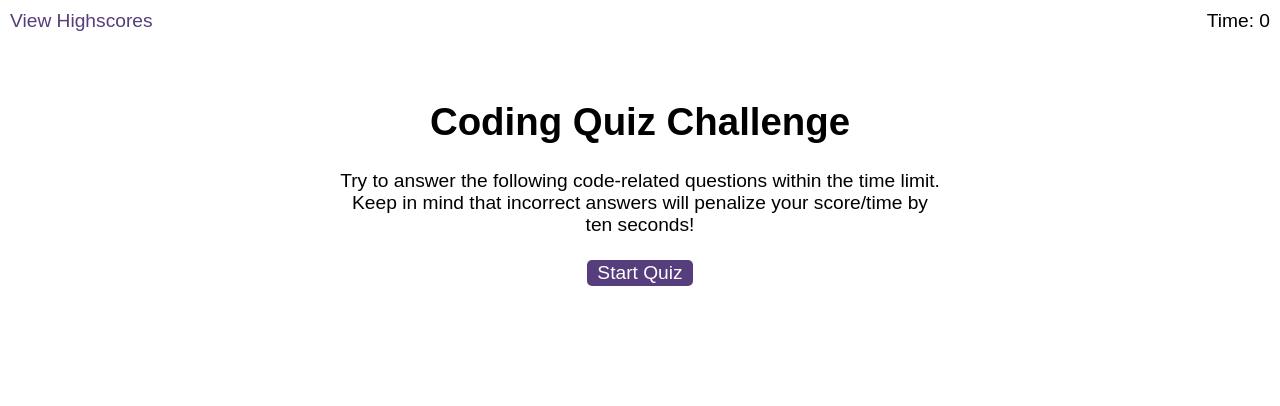
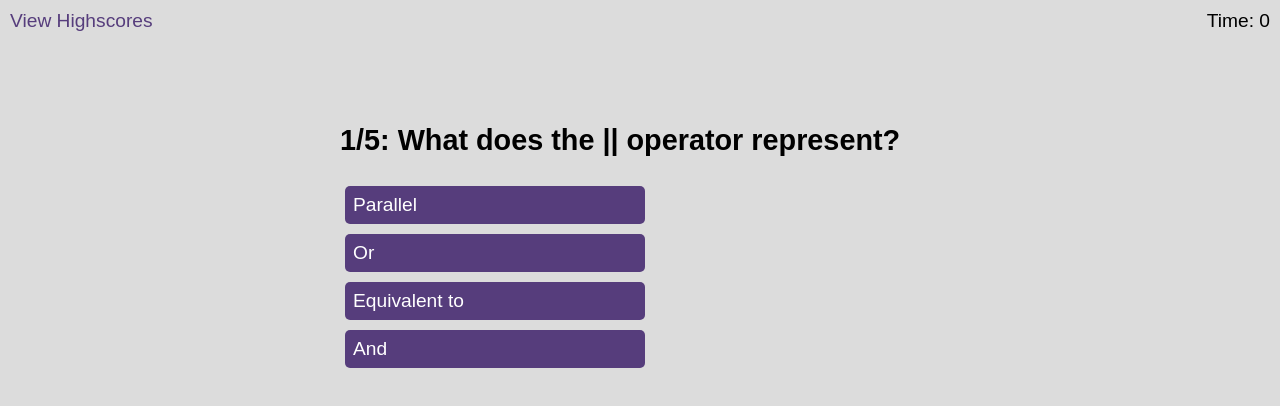
Before and after one commit to mohseenHamid/tsbc-challenge-6-mh, a plain HTML site: page index.html in a window 1280 px wide. Both pictures are taken after a click on the button "Start Quiz". Drawn offline with Linux system fonts and the light colour scheme.

Commit message:
question cycling

```diff
--- a/assets/css/styles.css
+++ b/assets/css/styles.css
@@ -1,6 +1,7 @@
 body {
 	font-family: Arial;
 	font-size: 120%;
+	background: gainsboro;
 }
 
 a {
@@ -59,7 +60,7 @@ li:nth-child(odd) {
 }
 
 .hide {
-  display: none;
+	display: none !important;
 }
 
 .start {
@@ -86,3 +87,18 @@ li:nth-child(odd) {
 	top: 10px;
 	right: 10px;
 }
+
+#questions {
+	display: flex;
+	flex-direction: column;
+}
+
+#choices {
+	display: flex;
+	flex-direction: column;
+}
+#choices button {
+	text-align: left;
+	padding: 8px;
+	width: 50%;
+}
--- /dev/null
+++ b/assets/js/logic.js
@@ -0,0 +1,146 @@
+/*
+Pseudocode
+
+- Init function that sets the board to default
+    - All questions are hidden and deselected
+    - Timer is reset
+    - Highscores are stored
+    - Reset the questions array
+    - Sound toggle to default (on)
+- Click the start quiz button
+- Display an alert informing the user:
+    - There are x questions
+    - 15 seconds per question (timer gives the total running time)
+    - The timer is in the top right corner
+    - As soon as user selects begin the timer will start
+    - View highscores at the end by selecting "view highscores" in the top left corner
+- Display the first multiple choice quiz question at random
+    - Arrange questions as an array of objects
+        - answers -> array of responses
+        questions = [
+            {
+                question: TEXT
+                answers: [
+                    {
+                        response: TEXT, correct: true
+                        response: TEXT, correct: false
+                        response: TEXT, correct: false
+                        response: TEXT, correct: false
+                    }
+                ]
+            }
+        ]
+    - Filter/splice the question array to remove the used question
+    - Display the question options at random
+    - The HTML will have one question code block that JS cycles the question array through via show and hide
+- If answered correctly, display correct
+- If answered incorrectly, display incorrect
+- If answered incorrectly, reduce 5 seconds from the timer
+- Cycle through the questions by clicking next
+- Upon completion display message:
+    - Informing user of score
+    - Option to register their name
+    - Display the highscore board upon submission (toggle to highscore page)
+- Allow option to clear highscore board
+
+Functions:
+- gameInit()
+- setQuestion()
+- chooseAnswer()
+- enterDetails()
+- getHighscores()
+*/
+
+let highscoresBtn = document.getElementsByClassName("scores");
+let timerCount = document.getElementById("time");
+let startScreen = document.getElementById("start-screen");
+let questionsBlock = document.getElementById("questions");
+let qTitle = document.getElementById("question-title");
+let qChoicesBlock = document.getElementById("choices");
+let startQuizBtn = document.getElementById("start");
+let endScreen = document.getElementById("end-screen");
+let feedback = document.getElementById("feedback");
+let finalScore = document.getElementById("final-score");
+
+let shuffledQsArray = shuffle(questions);
+let count = 0;
+let score = 0;
+let correctAnswer = "";
+
+function gameInit() {
+	startScreen.classList.remove("hide");
+	questionsBlock.classList.add("hide");
+}
+
+// Function for getting a random element's value from an array (taken from challenge 5)
+function getRandom(arr) {
+	let arrIndex = Math.floor(Math.random() * arr.length);
+	return arr[arrIndex];
+}
+
+// Shuffle array (inspired by stack)
+// src: https://stackoverflow.com/questions/2450954/how-to-randomize-shuffle-a-javascript-array
+function shuffle(array) {
+	// Initialise random index variable
+	let random = "";
+
+	// Loop through the array length
+	for (let currentIndex = 0; currentIndex < array.length; currentIndex++) {
+		// Pick a random element
+		random = Math.floor(Math.random() * currentIndex);
+
+		// Swap it with the current element
+		[array[currentIndex], array[random]] = [array[random], array[currentIndex]];
+	}
+	return array;
+}
+
+function endGame(e) {
+	console.log(e.target);
+	questionsBlock.classList.add("hide");
+	endScreen.classList.remove("hide");
+}
+
+function choiceSelection(e) {
+	startScreen.classList.add("hide");
+	questionsBlock.classList.remove("hide");
+
+	if (count > 0) {
+		shuffledQsArray[count - 1].responses.forEach(function (item) {
+			if (item.correct == true) {
+				correctAnswer = item.answer;
+			}
+		});
+	}
+
+	console.log(e.target);
+	console.log(correctAnswer);
+	if (e.target.textContent == correctAnswer) {
+		score += 5;
+		console.log(score);
+	}
+
+	console.log("endgameNOT");
+	qTitle.textContent = shuffledQsArray[count].question;
+	qChoicesBlock.textContent = "";
+
+	let qNum = document.createElement("span");
+	qNum.textContent = `${count + 1}/${questions.length}: `;
+	qTitle.prepend(qNum);
+
+	let shuffledChoicesArray = shuffle(shuffledQsArray[count].responses);
+	for (let i = 0; i < 4; i++) {
+		let choice = document.createElement("button");
+		choice.className = "choiceBtn";
+		choice.textContent = shuffledChoicesArray[i].answer;
+		qChoicesBlock.appendChild(choice);
+
+		choice.addEventListener("click", choiceSelection);
+	}
+
+	count++;
+}
+
+startQuizBtn.addEventListener("click", choiceSelection);
+
+gameInit();
--- /dev/null
+++ b/assets/js/questions.js
@@ -0,0 +1,108 @@
+let questions = [
+	{
+		question:
+			"How do you invoke a function called 'testFunction' in JavaScript?",
+		responses: [
+			{
+				answer: "testFunction()",
+				correct: true
+			},
+			{
+				answer: "testFunction",
+				correct: false
+			},
+			{
+				answer: "call testFunction",
+				correct: false
+			},
+			{
+				answer: "testFunction.invoke",
+				correct: false
+			}
+		]
+	},
+	{
+		question: "Which is the correct HTML tag for linking a JavaScript sheet?",
+		responses: [
+			{
+				answer: "<script>",
+				correct: true
+			},
+			{
+				answer: "<link>",
+				correct: false
+			},
+			{
+				answer: "<style>",
+				correct: false
+			},
+			{
+				answer: "<javascript>",
+				correct: false
+			}
+		]
+	},
+	{
+		question: "What is a 'method' in JavaScript?",
+		responses: [
+			{
+				answer: "a property of an object that contains a function definition",
+				correct: true
+			},
+			{
+				answer: "a numerical formula",
+				correct: false
+			},
+			{
+				answer: "a fancy term for process",
+				correct: false
+			},
+			{
+				answer: "a special array",
+				correct: false
+			}
+		]
+	},
+	{
+		question: "What does the || operator represent?",
+		responses: [
+			{
+				answer: "Or",
+				correct: true
+			},
+			{
+				answer: "And",
+				correct: false
+			},
+			{
+				answer: "Parallel",
+				correct: false
+			},
+			{
+				answer: "Equivalent to",
+				correct: false
+			}
+		]
+	},
+	{
+		question: "What does DOM stand for?",
+		responses: [
+			{
+				answer: "Document Object Model",
+				correct: true
+			},
+			{
+				answer: "Dominic",
+				correct: false
+			},
+			{
+				answer: "Document Object Method",
+				correct: false
+			},
+			{
+				answer: "Dynamic Open Markup",
+				correct: false
+			}
+		]
+	}
+];
--- a/index.html
+++ b/index.html
@@ -15,12 +15,12 @@
 		<div class="timer">Time: <span id="time">0</span></div>
 
 		<div class="wrapper">
-      <div id="start-screen" class="start">
+			<div id="start-screen" class="start hide">
 				<h1>Coding Quiz Challenge</h1>
 				<p>
 					Try to answer the following code-related questions within the time
 					limit. Keep in mind that incorrect answers will penalize your
-          score/time by ten seconds!
+					score/time by 5 seconds!
 				</p>
 				<button id="start">Start Quiz</button>
 			</div>
```
Also changed, not shown: assets/js/scores.js (added), highscores.html (indentation only). Lines whose indentation alone changed are shown as unchanged.
